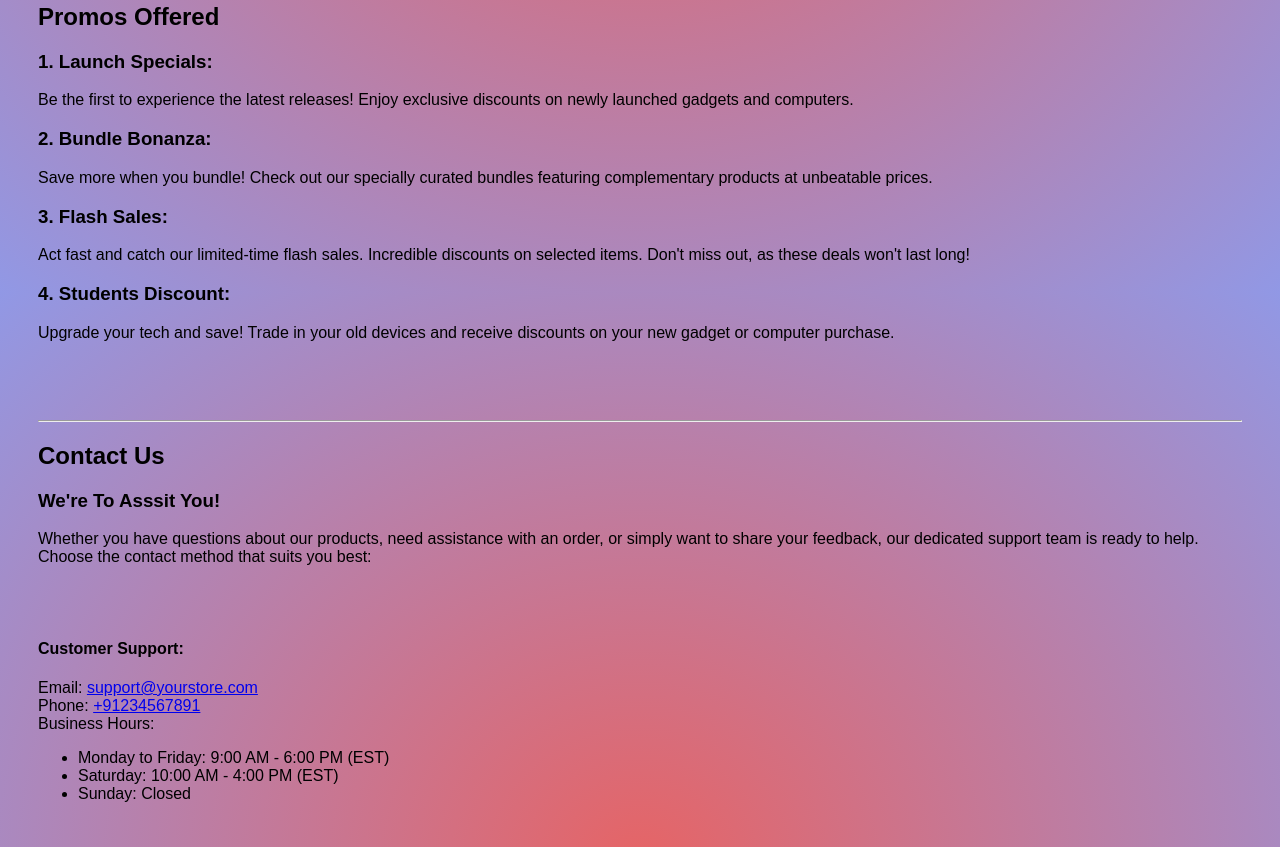
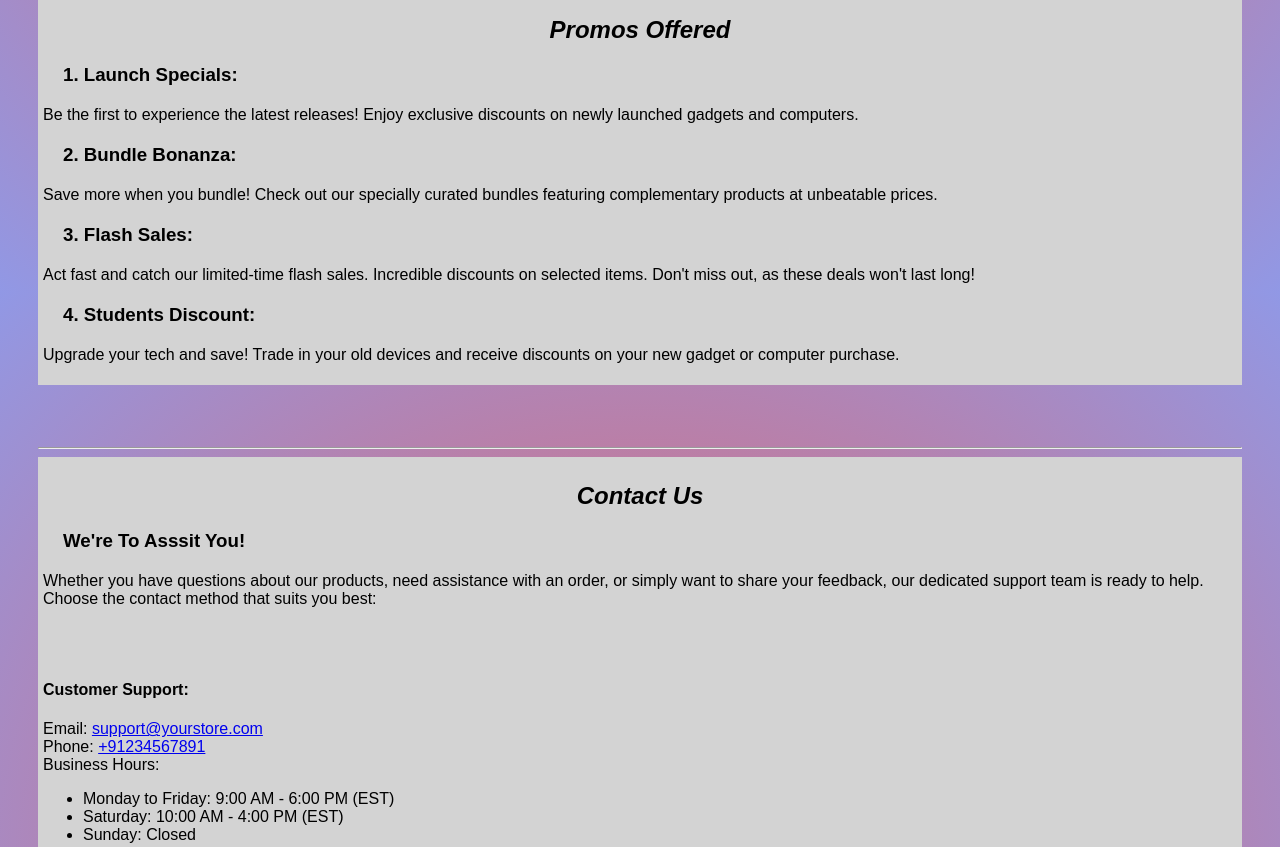
Before and after one commit to chenleeGITHUB/html-myOnlineStore, a plain HTML site: page index.html in a window 1280 px wide. Shown: the part 2004-2851 px from the top of the page. Drawn offline with Linux system fonts and the light colour scheme.

Commit message:
update
applying css

```diff
--- a/style.css
+++ b/style.css
@@ -11,6 +11,16 @@ header li a {
     color: black;
     text-decoration: indianred 2px;
 }
+
+a:visited {
+    color: #a5c300;
+  }
+
+
+a:hover {
+    text-decoration: none;
+    background: #cdfeaa;
+ }
 
 
 
@@ -195,6 +205,35 @@ header li a {
 
         }
 
+        #promos{
+            margin: 0;
+            padding: 5px;
+            background-color: lightgray;
+          }
+        #promos h2{
+            text-align: center;
+            font-style: oblique;
+        }
+        #promos h3{
+            margin: 20px;
+        }
+
+        #contact{
+            margin: 0;
+            padding: 5px;
+            background-color: lightgray;
+          }
+        #contact h2{
+            text-align: center;
+            font-style: oblique;
+            padding: auto;
+        }
+        #contact
+         h3{
+            margin: 20px;
+            padding:auto;
+        }
+
         footer {
             background-color: whitesmoke
             color: #fff;
```
